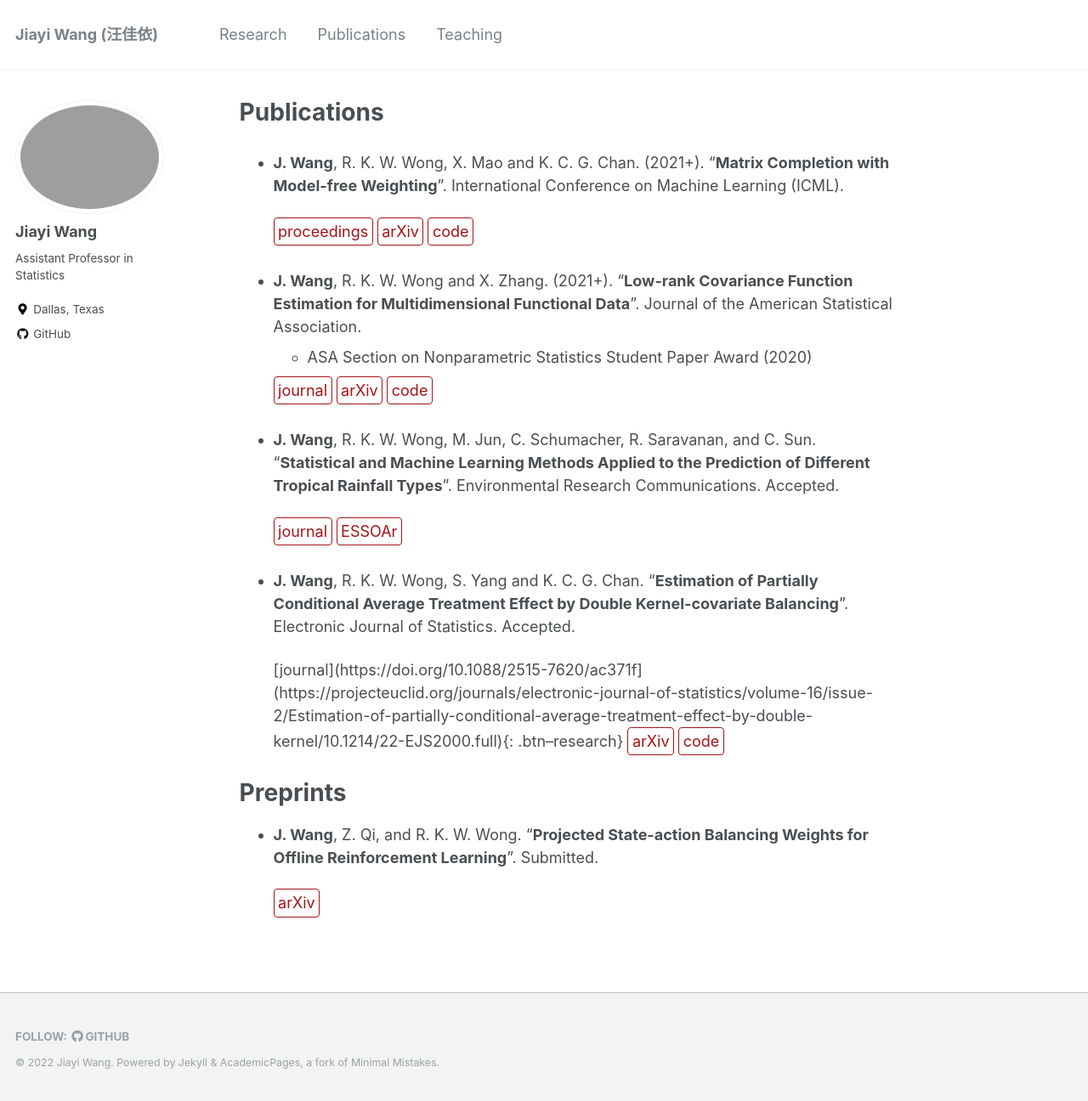
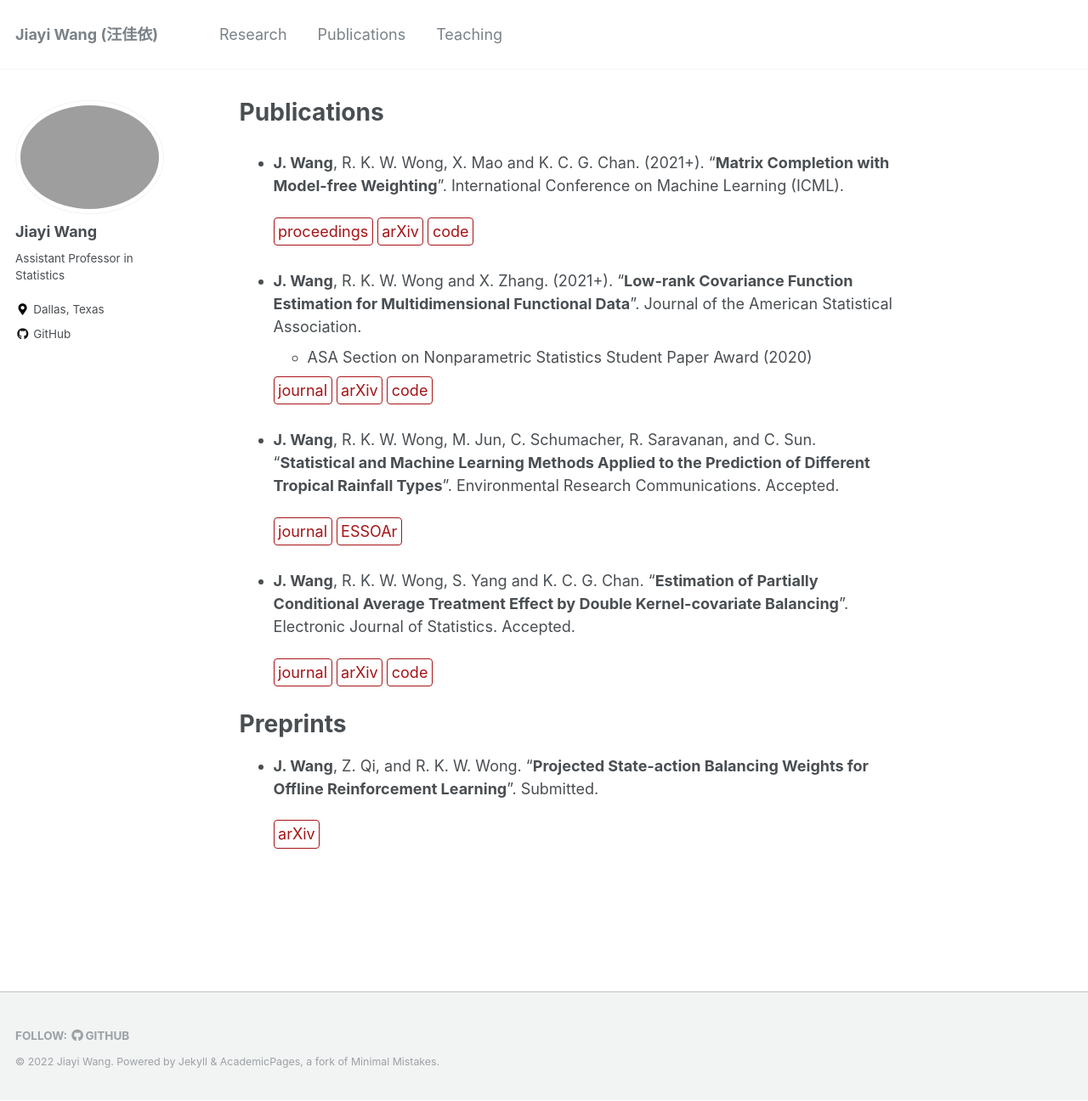
Before and after one commit to jiayiwang1017/jiayiwang1017.github.io, a Jekyll site: the page built from _pages/publications.md, in a window 1280 px wide and 1296 px high. Shown: the whole window at 85% size. Built offline with Jekyll 4.4.1, drawn with Linux system fonts in a browser that asks for light colours; part of the change alters nothing that is shown.

Commit message:
Update publications.md

```diff
--- a/_pages/publications.md
+++ b/_pages/publications.md
@@ -23,7 +23,7 @@ title: "Publications"
 
 - **J. Wang**, R. K. W. Wong, S. Yang and K. C. G. Chan.  "**Estimation of Partially Conditional Average Treatment Effect by Double Kernel-covariate Balancing**". Electronic Journal of Statistics. Accepted.
 
-  [journal](https://doi.org/10.1088/2515-7620/ac371f](https://projecteuclid.org/journals/electronic-journal-of-statistics/volume-16/issue-2/Estimation-of-partially-conditional-average-treatment-effect-by-double-kernel/10.1214/22-EJS2000.full){: .btn--research} [arXiv](https://arxiv.org/abs/2103.03437){: .btn--research} [code](https://github.com/jiayiwang1017/PCATE-balancing){: .btn--research}
+  [journal](https://doi.org/10.1088/2515-7620/ac371f){: .btn--research} [arXiv](https://arxiv.org/abs/2103.03437){: .btn--research} [code](https://github.com/jiayiwang1017/PCATE-balancing){: .btn--research}
 
 
 
```
